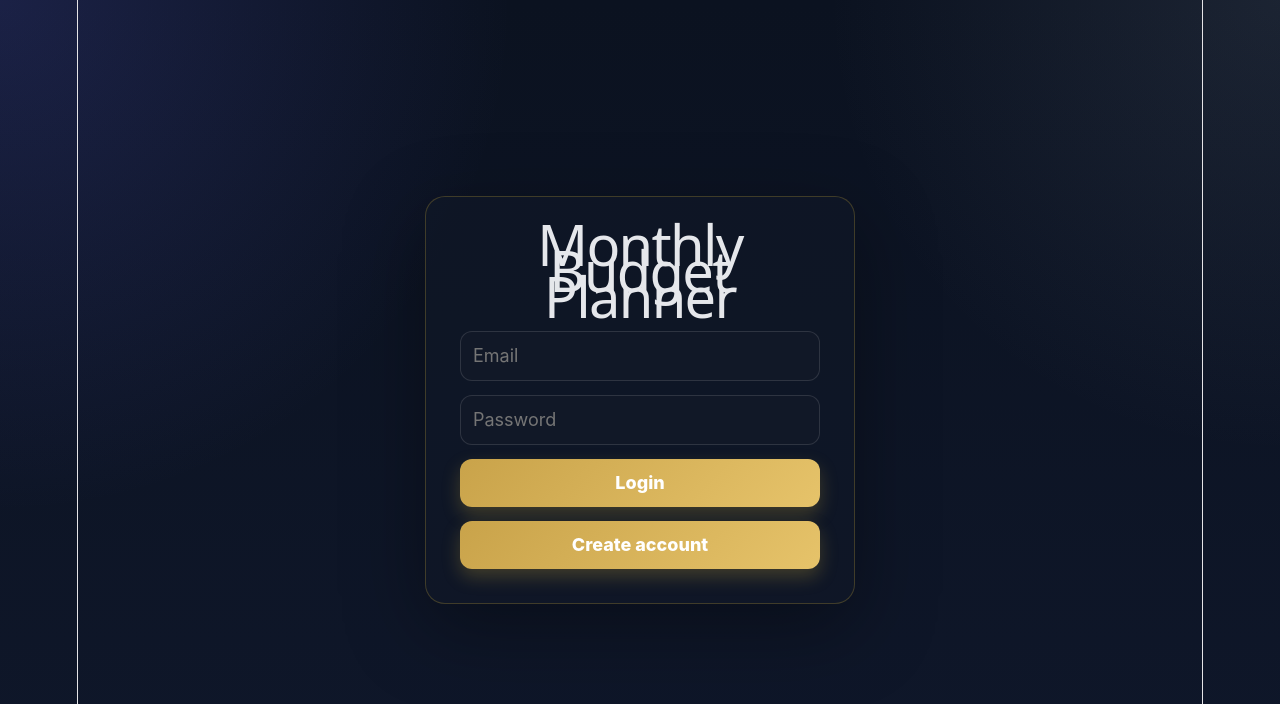
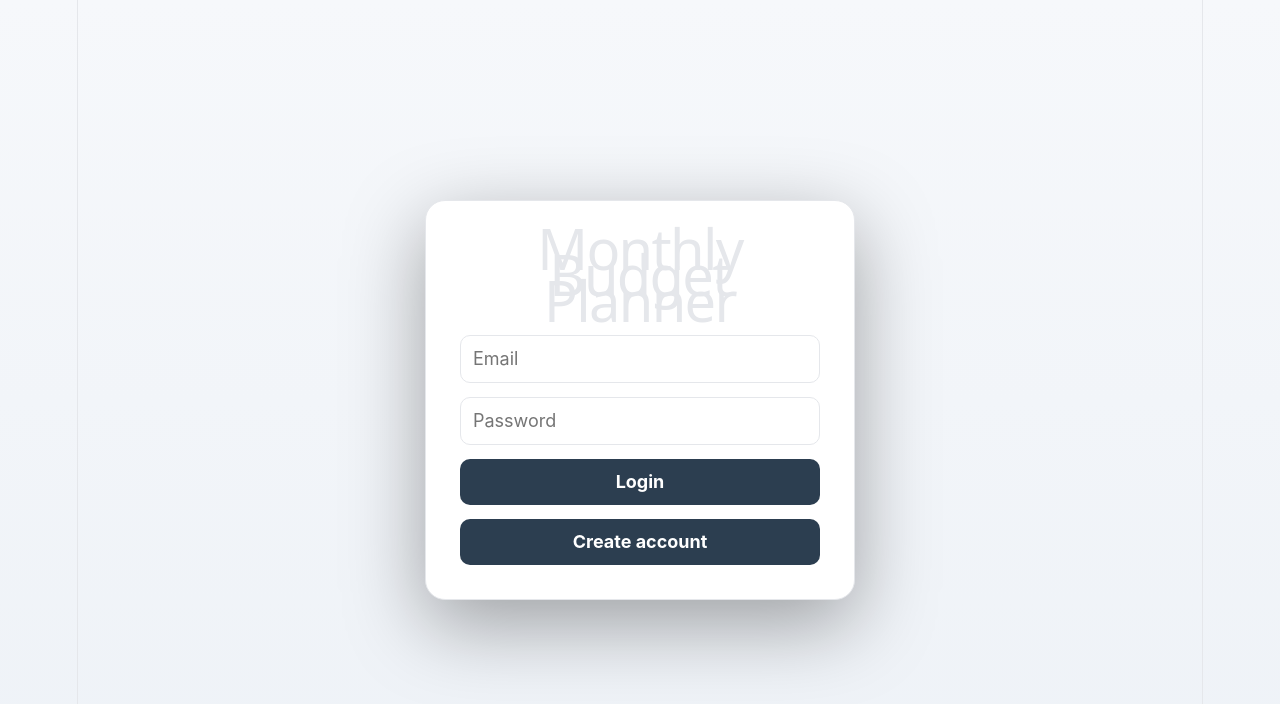
Before and after one commit to tomking1983/monthly-budget-planner, a React (Vite) app: page / in a window 1280 px wide. Shown: the top 704 px of the page. Built offline with nearby package versions, Linux system fonts and the light colour scheme.

Commit message:
chnage theme

```diff
--- a/src/App.css
+++ b/src/App.css
@@ -1,7 +1,22 @@
 :root {
   font-family: Inter, system-ui, -apple-system, BlinkMacSystemFont, "Segoe UI", sans-serif;
-  color: #1f2430;
-  background: #0f172a;
+
+  /* New soft navy + soft gold palette */
+  --bg: #f6f8fb;
+  --card: #ffffff;
+  --border: #e5e7eb;
+
+  --text: #1f2933;
+  --subtext: #6b7280;
+
+  --primary: #2c3e50;        /* soft navy */
+  --primary-hover: #3b536b;
+
+  --accent: #d4af37;         /* soft gold */
+  --accent-soft: #f9f3df;
+
+  color: var(--text);
+  background: var(--bg);
 }
 
 * {
@@ -11,11 +26,8 @@
 body {
   margin: 0;
   min-height: 100vh;
-  background:
-    radial-gradient(circle at top left, rgba(99, 102, 241, 0.18), transparent 34%),
-    radial-gradient(circle at top right, rgba(148, 163, 184, 0.12), transparent 30%),
-    linear-gradient(180deg, #0b1220, #0f172a);
-  color: #e5e7eb;
+  background: linear-gradient(180deg, #f6f8fb, #eef2f7);
+  color: var(--text);
 }
 
 button,
@@ -25,38 +37,36 @@ select {
 }
 
 button {
-  background: linear-gradient(135deg, #c9a34a, #e6c36a);
-  color: #ffffff;
+  background: var(--primary);
+  color: white;
   border: 0;
-  border-radius: 12px;
-  padding: 11px 16px;
-  font-weight: 800;
+  border-radius: 10px;
+  padding: 10px 14px;
+  font-weight: 700;
   cursor: pointer;
-  box-shadow: 0 8px 18px rgba(212, 175, 55, 0.25);
-  transition: transform 0.18s ease, background 0.18s ease, box-shadow 0.18s ease;
+  transition: all 0.2s ease;
 }
 
 button:hover {
-  background: linear-gradient(135deg, #d7b55c, #f0d585);
-  transform: translateY(-2px);
-  box-shadow: 0 12px 26px rgba(212, 175, 55, 0.35);
+  background: var(--primary-hover);
+  transform: translateY(-1px);
 }
 
 input,
 select {
   width: 100%;
-  background: #111827;
-  color: #e5e7eb;
-  border: 1px solid rgba(255,255,255,0.12);
-  border-radius: 12px;
-  padding: 11px 12px;
+  background: #ffffff;
+  color: var(--text);
+  border: 1px solid var(--border);
+  border-radius: 10px;
+  padding: 10px 12px;
   outline: none;
 }
 
 input:focus,
 select:focus {
-  border-color: #d4af37;
-  box-shadow: 0 0 0 3px rgba(212, 175, 55, 0.16);
+  border-color: var(--primary);
+  box-shadow: 0 0 0 2px rgba(44, 62, 80, 0.15);
 }
 
 .auth-page {
@@ -70,8 +80,8 @@ select:focus {
   width: min(430px, 100%);
   display: grid;
   gap: 14px;
-  background: rgba(17, 24, 39, 0.7);
-  border: 1px solid rgba(212,175,55,0.25);
+  background: var(--card);
+  border: 1px solid var(--border);
   border-radius: 26px;
   padding: 34px;
   box-shadow: 0 24px 80px rgba(0,0,0,0.35);
@@ -107,8 +117,8 @@ select:focus {
 .entry-form,
 .section-block,
 .auth-card {
-  background: rgba(17, 24, 39, 0.7);
-  border: 1px solid rgba(212,175,55,0.25);
+  background: var(--card);
+  border: 1px solid var(--border);
   border-radius: 20px;
 }
 
@@ -149,8 +159,8 @@ select:focus {
 }
 
 .tool-card {
-  background: rgba(17, 24, 39, 0.7);
-  border: 1px solid rgba(212,175,55,0.25);
+  background: var(--card);
+  border: 1px solid var(--border);
   border-radius: 18px;
   padding: 16px;
   display: flex;
@@ -195,16 +205,15 @@ select:focus {
 }
 
 .checkbox-group {
-  display: flex !important;
-  align-items: center !important;
-  justify-content: flex-start !important;
-  gap: 12px !important;
+  display: flex;
+  align-items: center;
+  gap: 10px;
   width: 100%;
-  margin: 10px 0 6px;
-  padding: 12px 14px;
-  border-radius: 14px;
-  background: rgba(17,24,39,0.7);
-  border: 1px solid rgba(212,175,55,0.25);
+  margin: 10px 0;
+  padding: 10px 12px;
+  border-radius: 10px;
+  background: #f9fafb;
+  border: 1px solid var(--border);
   cursor: pointer;
   color: #e5e7eb;
 }
@@ -218,11 +227,9 @@ select:focus {
 }
 
 .checkbox-group span {
-  color: #e5e7eb;
+  color: var(--text);
   font-size: 14px;
-  line-height: 1;
-  white-space: nowrap;
-  font-weight: 800;
+  font-weight: 600;
 }
 
 .viewing-title {
@@ -244,12 +251,12 @@ select:focus {
 }
 
 .summary-grid div {
-  background: rgba(17, 24, 39, 0.7);
-  border: 1px solid rgba(212,175,55,0.25);
-  border-radius: 18px;
-  padding: 18px;
+  background: var(--card);
+  border: 1px solid var(--border);
+  border-radius: 16px;
+  padding: 16px;
   text-align: center;
-  box-shadow: 0 10px 28px rgba(0,0,0,0.35);
+  box-shadow: 0 4px 10px rgba(0,0,0,0.04);
 }
 
 .summary-grid span {
@@ -269,15 +276,14 @@ select:focus {
 }
 
 .important-total {
-  border: 2px solid rgba(212,175,55,0.5) !important;
-  background: linear-gradient(135deg, rgba(212,175,55,0.18), rgba(212,175,55,0.06)) !important;
-  box-shadow: 0 16px 36px rgba(212,175,55,0.35) !important;
-  transform: scale(1.02);
+  border: 2px solid var(--accent) !important;
+  background: var(--accent-soft) !important;
+  box-shadow: 0 6px 14px rgba(212,175,55,0.15) !important;
 }
 
 .important-total strong {
-  color: #f5d77a;
-  font-size: 32px;
+  color: #8a6d1f;
+  font-size: 30px;
 }
 
 .entry-form {
@@ -296,11 +302,13 @@ select:focus {
 }
 
 .section-block {
-  padding: 18px;
-  margin-bottom: 22px;
+  padding: 16px;
+  margin-bottom: 18px;
   overflow: hidden;
-  box-shadow: 0 12px 32px rgba(0,0,0,0.35);
-  transition: transform 0.18s ease, box-shadow 0.18s ease, border-color 0.18s ease;
+  background: var(--card);
+  border: 1px solid var(--border);
+  border-radius: 16px;
+  box-shadow: 0 4px 10px rgba(0,0,0,0.05);
 }
 
 .section-block:hover,
@@ -313,19 +321,15 @@ select:focus {
 .section-header {
   width: 100%;
   background: transparent;
-  color: #e5e7eb;
+  color: var(--text);
   border: 0;
-  border-bottom: 1px solid rgba(212,175,55,0.2);
-  border-radius: 0;
-  padding: 0 0 14px;
+  border-bottom: 1px solid var(--border);
+  padding: 0 0 10px;
   display: flex;
   justify-content: space-between;
   align-items: center;
-  text-align: left;
-  font-size: 18px;
-  letter-spacing: 0.06em;
+  font-size: 16px;
   cursor: pointer;
-  box-shadow: none;
 }
 
 .section-header:hover {
@@ -409,7 +413,7 @@ td input {
 }
 
 .paid-row td {
-  background: rgba(34,197,94,0.15);
+  background: #ecfdf5;
 }
 
 .paid-row input {
```
